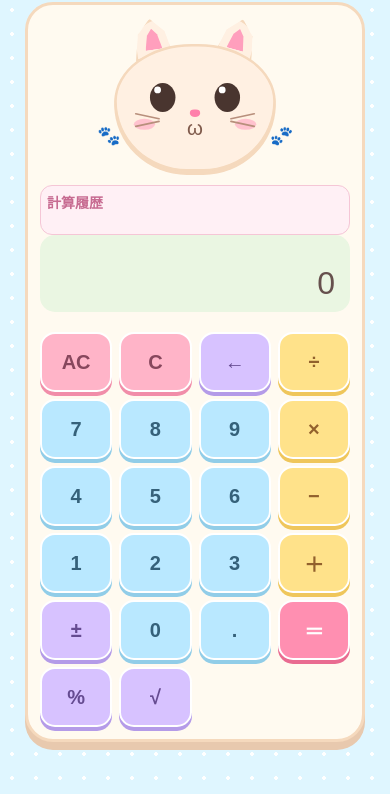
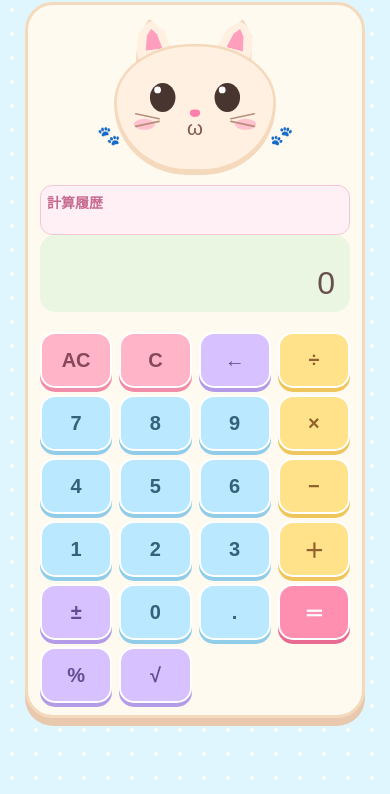
Before and after one commit to noir-rt/nyanko-calculator, a plain HTML site: page index.html in a window 390 px wide. Shown: the part 50-844 px from the top of the page. Drawn offline with Linux system fonts and the light colour scheme.

Commit message:
スマホ表示のボタンサイズ調整

```diff
--- a/style.css
+++ b/style.css
@@ -451,7 +451,7 @@ button:active {
 @media (max-width: 600px) {
 
   .button-grid button {
-    min-height: 60px;
+    min-height: 56px;
     font-size: 20px;
   }
 
```
